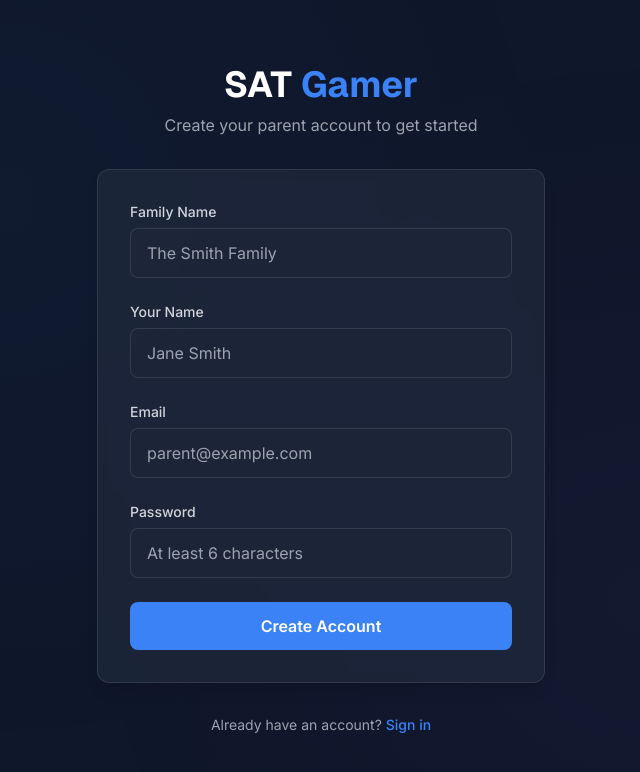
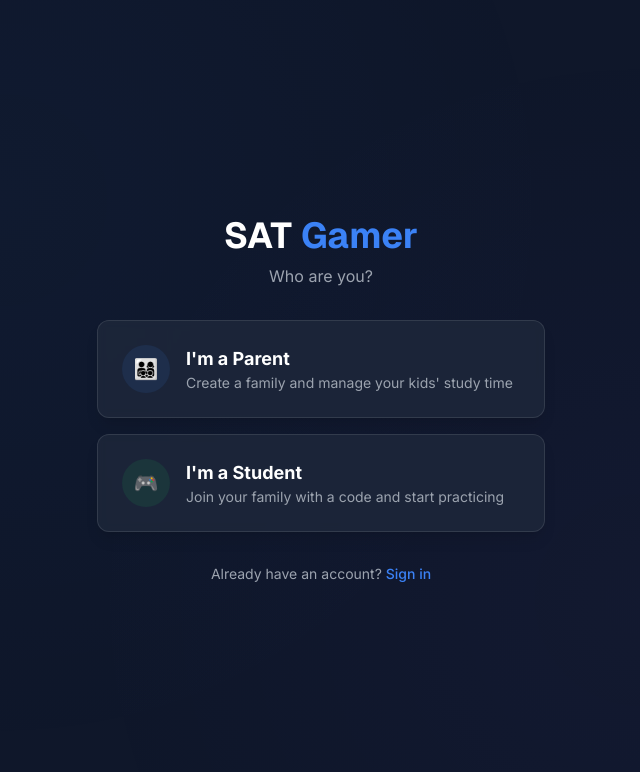
Before and after one commit to funnypeter/sat-gamer, a Next.js app: page /signup in a window 1280 px wide. Shown: the top 772 px of the page, without its empty margins (319-959 px from the left). Built offline with nearby package versions, Linux system fonts and the light colour scheme; no server answers.

Commit message:
Unified signup: choose Parent or Student, students enter family code

```diff
--- a/app/(auth)/signup/page.tsx
+++ b/app/(auth)/signup/page.tsx
@@ -5,15 +5,32 @@ import { createClient } from "@/lib/supabase/client";
 import { useRouter } from "next/navigation";
 import Link from "next/link";
 
+type Role = "parent" | "student" | null;
+
 export default function SignupPage() {
+  const [role, setRole] = useState<Role>(null);
   const [familyName, setFamilyName] = useState("");
+  const [familyCode, setFamilyCode] = useState("");
   const [displayName, setDisplayName] = useState("");
   const [email, setEmail] = useState("");
   const [password, setPassword] = useState("");
   const [error, setError] = useState<string | null>(null);
   const [loading, setLoading] = useState(false);
+  const [familyPreview, setFamilyPreview] = useState<string | null>(null);
   const router = useRouter();
   const supabase = createClient();
+
+  // Validate family code as student types
+  async function checkCode(code: string) {
+    setFamilyCode(code);
+    setFamilyPreview(null);
+    if (code.length < 6) return;
+    try {
+      const resp = await fetch(`/api/auth/join/lookup?code=${code.toUpperCase()}`);
+      const data = await resp.json();
+      if (data.familyName) setFamilyPreview(data.familyName);
+    } catch {}
+  }
 
   async function handleSignup(e: React.FormEvent) {
     e.preventDefault();
@@ -21,52 +38,43 @@ export default function SignupPage() {
     setLoading(true);
 
     try {
-      // 1. Sign up with Supabase Auth
       const { data: authData, error: authError } = await supabase.auth.signUp({
         email,
         password,
-        options: {
-          data: {
-            display_name: displayName,
-            role: "parent",
-            family_name: familyName,
-          },
-        },
       });
 
-      if (authError) {
-        setError(authError.message);
+      if (authError) { setError(authError.message); return; }
+      if (!authData.user) { setError("Signup failed. Please try again."); return; }
+
+      if (role === "parent") {
+        // Create family + parent profile
+        const resp = await fetch("/api/auth/signup", {
+          method: "POST",
+          headers: { "Content-Type": "application/json" },
+          body: JSON.stringify({ userId: authData.user.id, email, displayName, familyName }),
+        });
+        if (!resp.ok) {
+          const errData = await resp.json().catch(() => ({}));
+          setError(errData.error || "Failed to create account.");
           return;
         }
-
-      if (!authData.user) {
-        setError("Signup failed. Please try again.");
+        router.push("/parent-dashboard");
+        router.refresh();
+      } else {
+        // Join family as student
+        const resp = await fetch("/api/auth/join", {
+          method: "POST",
+          headers: { "Content-Type": "application/json" },
+          body: JSON.stringify({ userId: authData.user.id, email, displayName, inviteCode: familyCode.toUpperCase() }),
+        });
+        if (!resp.ok) {
+          const errData = await resp.json().catch(() => ({}));
+          setError(errData.error || "Failed to join family.");
           return;
         }
-
-      // 2. Create family + user profile via API (uses admin client to bypass RLS)
-      const setupResp = await fetch("/api/auth/signup", {
-        method: "POST",
-        headers: { "Content-Type": "application/json" },
-        body: JSON.stringify({
-          userId: authData.user.id,
-          email,
-          displayName,
-          familyName,
-        }),
-      });
-
-      if (!setupResp.ok) {
-        const errData = await setupResp.json().catch(() => ({}));
-        setError(errData.error || "Failed to set up account. Please try again.");
-        return;
+        router.push("/student-dashboard");
+        router.refresh();
       }
-
-      // Set role cookie
-      document.cookie = `user_role=parent; path=/; max-age=${60 * 60 * 24 * 30}`;
-
-      router.push("/parent-dashboard");
-      router.refresh();
     } catch {
       setError("An unexpected error occurred.");
     } finally {
@@ -74,6 +82,60 @@ export default function SignupPage() {
     }
   }
 
+  // Step 1: Choose role
+  if (!role) {
+    return (
+      <div className="flex min-h-screen items-center justify-center px-4">
+        <div className="w-full max-w-md space-y-8">
+          <div className="text-center">
+            <h1 className="font-display text-4xl font-bold text-white">
+              SAT <span className="text-accent-blue">Gamer</span>
+            </h1>
+            <p className="mt-2 text-gray-400">Who are you?</p>
+          </div>
+
+          <div className="space-y-4">
+            <button
+              onClick={() => setRole("parent")}
+              className="card-glass w-full p-6 text-left hover:border-accent-blue/50 transition-colors group"
+            >
+              <div className="flex items-center gap-4">
+                <div className="flex h-12 w-12 items-center justify-center rounded-full bg-accent-blue/10 text-accent-blue text-xl">
+                  👨‍👩‍👧‍👦
+                </div>
+                <div>
+                  <p className="text-lg font-bold text-white group-hover:text-accent-blue transition-colors">I&apos;m a Parent</p>
+                  <p className="text-sm text-gray-400">Create a family and manage your kids&apos; study time</p>
+                </div>
+              </div>
+            </button>
+
+            <button
+              onClick={() => setRole("student")}
+              className="card-glass w-full p-6 text-left hover:border-accent-green/50 transition-colors group"
+            >
+              <div className="flex items-center gap-4">
+                <div className="flex h-12 w-12 items-center justify-center rounded-full bg-accent-green/10 text-accent-green text-xl">
+                  🎮
+                </div>
+                <div>
+                  <p className="text-lg font-bold text-white group-hover:text-accent-green transition-colors">I&apos;m a Student</p>
+                  <p className="text-sm text-gray-400">Join your family with a code and start practicing</p>
+                </div>
+              </div>
+            </button>
+          </div>
+
+          <p className="text-center text-sm text-gray-400">
+            Already have an account?{" "}
+            <Link href="/login" className="text-accent-blue hover:underline font-medium">Sign in</Link>
+          </p>
+        </div>
+      </div>
+    );
+  }
+
+  // Step 2: Fill in details
   return (
     <div className="flex min-h-screen items-center justify-center px-4">
       <div className="w-full max-w-md space-y-8">
@@ -82,66 +144,99 @@ export default function SignupPage() {
             SAT <span className="text-accent-blue">Gamer</span>
           </h1>
           <p className="mt-2 text-gray-400">
-            Create your parent account to get started
+            {role === "parent" ? "Create your family account" : "Join your family"}
           </p>
         </div>
 
-        <form onSubmit={handleSignup} className="card-glass p-8 space-y-6">
+        <form onSubmit={handleSignup} className="card-glass p-8 space-y-5">
           {error && (
             <div className="rounded-lg bg-red-500/10 border border-red-500/20 px-4 py-3 text-sm text-red-400">
               {error}
             </div>
           )}
 
+          {/* Back button */}
+          <button
+            type="button"
+            onClick={() => { setRole(null); setError(null); }}
+            className="text-sm text-gray-400 hover:text-white transition-colors flex items-center gap-1"
+          >
+            <svg className="h-4 w-4" fill="none" stroke="currentColor" viewBox="0 0 24 24">
+              <path strokeLinecap="round" strokeLinejoin="round" strokeWidth={2} d="M15 19l-7-7 7-7" />
+            </svg>
+            Back
+          </button>
+
+          {/* Parent: family name */}
+          {role === "parent" && (
             <div>
-            <label htmlFor="familyName" className="label">
-              Family Name
-            </label>
+              <label htmlFor="familyName" className="label">Family Name</label>
               <input
                 id="familyName"
                 type="text"
                 value={familyName}
                 onChange={(e) => setFamilyName(e.target.value)}
                 className="input-field"
-              placeholder="The Smith Family"
+                placeholder="Mansour"
                 required
               />
             </div>
+          )}
+
+          {/* Student: family code */}
+          {role === "student" && (
+            <div>
+              <label htmlFor="familyCode" className="label">Family Code</label>
+              <input
+                id="familyCode"
+                type="text"
+                value={familyCode}
+                onChange={(e) => checkCode(e.target.value)}
+                className="input-field uppercase tracking-widest text-center text-lg"
+                placeholder="ABC123"
+                maxLength={6}
+                required
+              />
+              {familyPreview && (
+                <p className="mt-2 text-sm text-accent-green flex items-center gap-1">
+                  <svg className="h-4 w-4" fill="currentColor" viewBox="0 0 24 24"><path d="M9 12l2 2 4-4m6 2a9 9 0 11-18 0 9 9 0 0118 0z"/></svg>
+                  Joining: {familyPreview} Family
+                </p>
+              )}
+              {familyCode.length >= 6 && !familyPreview && (
+                <p className="mt-2 text-sm text-red-400">Invalid code. Ask your parent for the family code.</p>
+              )}
+            </div>
+          )}
 
           <div>
-            <label htmlFor="displayName" className="label">
-              Your Name
-            </label>
+            <label htmlFor="displayName" className="label">Your Name</label>
             <input
               id="displayName"
               type="text"
               value={displayName}
               onChange={(e) => setDisplayName(e.target.value)}
               className="input-field"
-              placeholder="Jane Smith"
+              placeholder="Peter"
               required
             />
           </div>
 
           <div>
-            <label htmlFor="email" className="label">
-              Email
-            </label>
+            <label htmlFor="email" className="label">Email</label>
             <input
               id="email"
               type="email"
               value={email}
               onChange={(e) => setEmail(e.target.value)}
               className="input-field"
-              placeholder="parent@example.com"
+              placeholder="you@email.com"
               required
             />
           </div>
 
           <div>
-            <label htmlFor="password" className="label">
-              Password
-            </label>
+            <label htmlFor="password" className="label">Password</label>
             <input
               id="password"
               type="password"
@@ -156,21 +251,16 @@ export default function SignupPage() {
 
           <button
             type="submit"
-            disabled={loading}
+            disabled={loading || (role === "student" && !familyPreview)}
             className="btn-primary w-full"
           >
-            {loading ? "Creating account..." : "Create Account"}
+            {loading ? "Creating account..." : role === "parent" ? "Create Family" : "Join & Start Learning"}
           </button>
         </form>
 
         <p className="text-center text-sm text-gray-400">
           Already have an account?{" "}
-          <Link
-            href="/login"
-            className="text-accent-blue hover:underline font-medium"
-          >
-            Sign in
-          </Link>
+          <Link href="/login" className="text-accent-blue hover:underline font-medium">Sign in</Link>
         </p>
       </div>
     </div>
```
Lines whose indentation alone changed are shown as unchanged.
